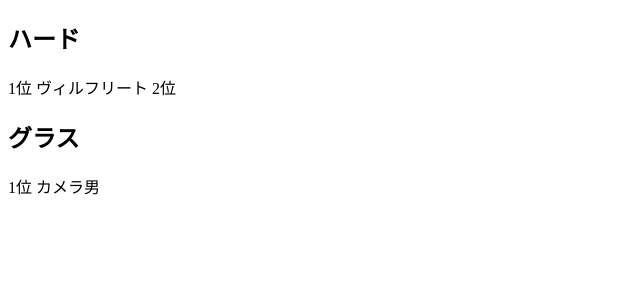
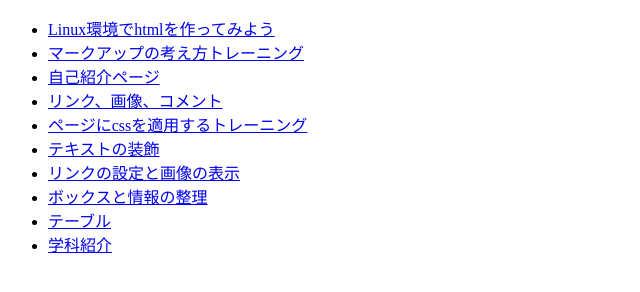
Before and after one commit to itc-s21010/WebExtention, a plain HTML site: page index.html in a window 1280 px wide. Shown: the whole page, without its empty margins (0-640 px from the left). Drawn offline with Linux system fonts and the light colour scheme.

Commit message:
index.html

```diff
--- a/index.html
+++ b/index.html
@@ -3,17 +3,22 @@
 <html>
 <head>
 <meta charset="utf-8">
-<title>白猫テニス環境キャラ</title>
+<title>課題一覧</title>
 </head>
 <body>
 <section>
-      <h1>ハード</h1>
-         1位 ヴィルフリート
-         2位
-
-      <h2>グラス</h2>
-         1位 カメラ男
+      <ul>
+       <li> <a href="./chapter02/ch02-firsthtml-Linux">Linux環境でhtmlを作ってみよう</a></li>
+       <li> <a href="./chapter03/ch03-markuptag1.html">マークアップの考え方トレーニング</a></li>
+       <li> <a href="./chapter04/ch04-markuptag1.html">自己紹介ページ</a></li>
+       <li> <a href="./chapter05/ch04-markuptag2.html">リンク、画像、コメント</a></li>
+       <li> <a href="./chapter06/index.html">ページにcssを適用するトレーニング</a></li>
+       <li> <a href="./chapter07/ch07-fontstyle.html">テキストの装飾</a></li>
+       <li> <a href="./chapter08/c05-03-b.html">リンクの設定と画像の表示</a></li>
+       <li> <a href="./chapter09/ch09-boxcss.html">ボックスと情報の整理</a></li>
+       <li> <a href="./chapter10/ch10-style.css">テーブル</a></li>
+       <li> <a href="./Task01/it-specialist.html">学科紹介</a></li>
+      </ul>
 </section>
 </body>
-</head>
 </html>
```
